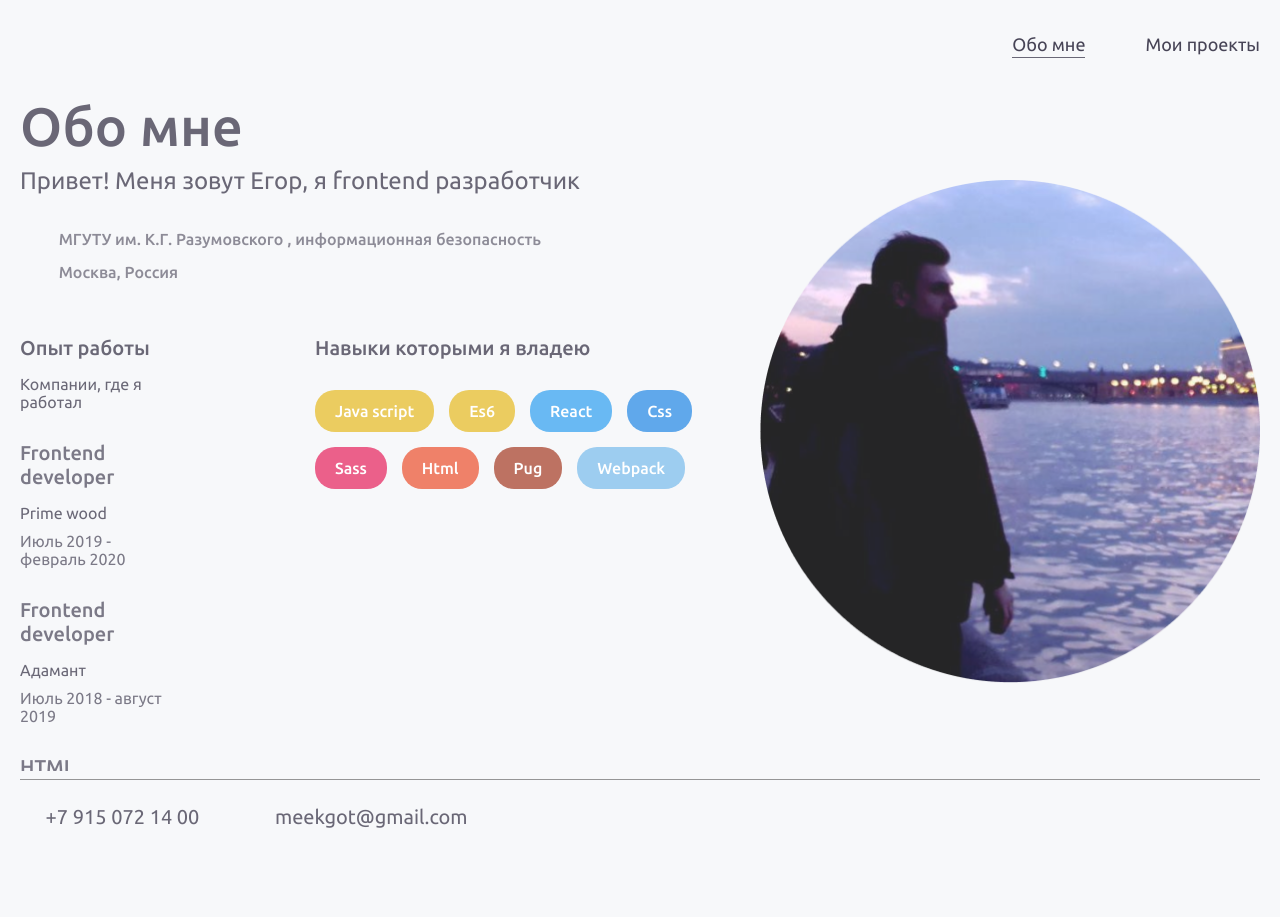
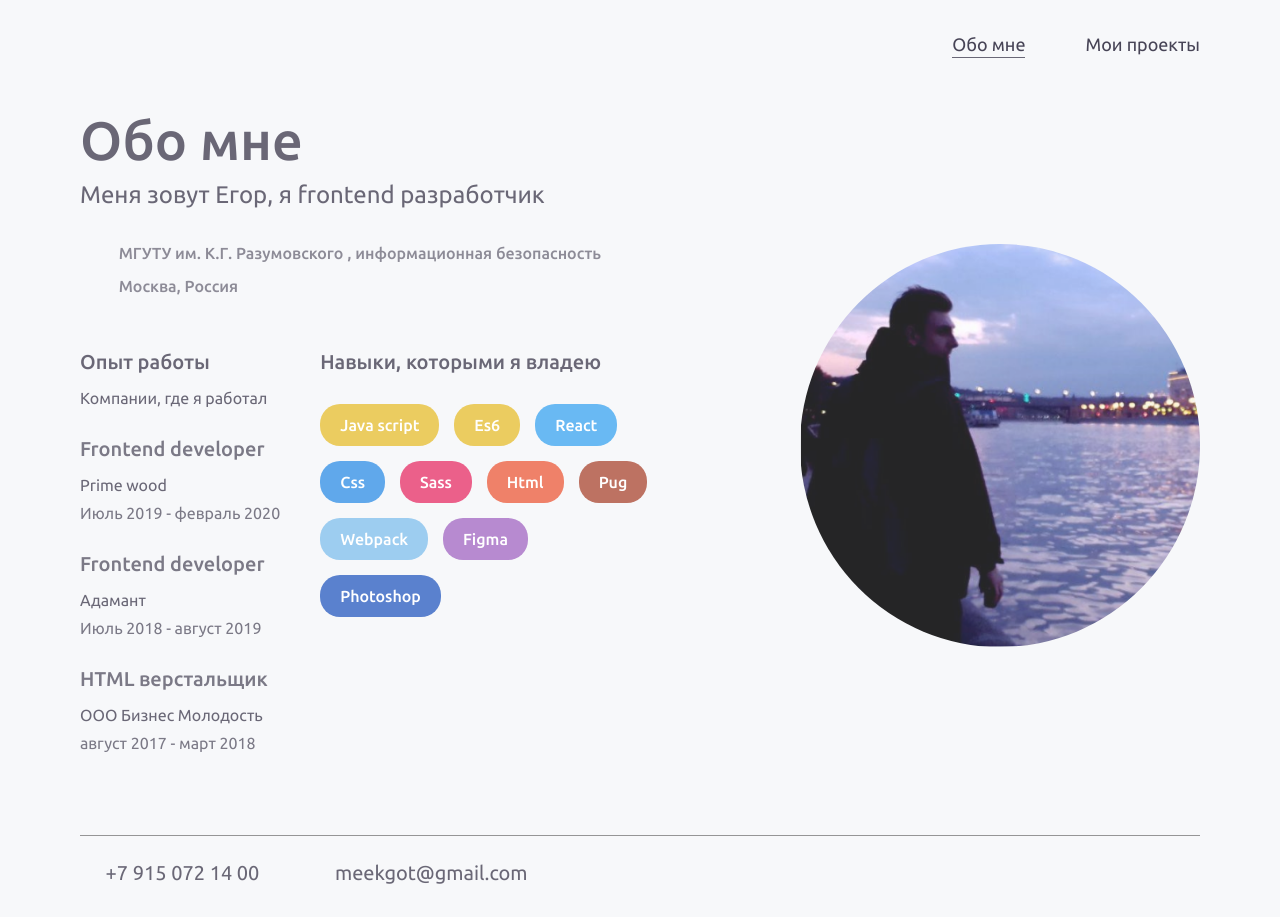
Before and after one commit to WhiteRow/portfolio-page, a React app: page / in a window 1280 px wide. Before the commit the page ends 861 px from the top, so only its background shows below. Built offline with nearby package versions, Linux system fonts and the light colour scheme; a web font is replaced by a local one.

Commit message:
feat - added adaptive version

```diff
--- a/src/js/pages/AboutMe.jsx
+++ b/src/js/pages/AboutMe.jsx
@@ -8,6 +8,7 @@ import Skills from '../components/Skills';
 
 
 export default function AboutMe () {
+    console.log(screen.width);
     const Expirience = [
         {
             position: 'Frontend developer',
@@ -25,50 +26,27 @@ export default function AboutMe () {
             company: 'ООО Бизнес Молодость',
             time: 'август 2017 - март 2018',
             link: 'https://molodost.bz'
-        },
+        }
     ]
 
     const SkillList = [
-        {
-            name: 'Java script',
-            color: '#EBCC60'
-        },
-        {
-            name: 'Es6',
-            color: '#EBCC60'
-        },
-        {
-            name: 'React',
-            color: '#69B9F3'
-        },
-        {
-            name: 'Css',
-            color: '#60A8EB'
-        },
-        {
-            name: 'Sass',
-            color: '#EB608A'
-        },
-        {
-            name: 'Html',
-            color: '#EF8169'
-        },
-        {
-            name: 'Pug',
-            color: '#BD7262'
-        },
-        {
-            name: 'Webpack',
-            color: '#9DCDF0'
-        },
-
+        { name: 'Java script',color: '#EBCC60' },
+        { name: 'Es6',color: '#EBCC60' },
+        { name: 'React',color: '#69B9F3' },
+        { name: 'Css',color: '#60A8EB' },
+        { name: 'Sass',color: '#EB608A' },
+        { name: 'Html',color: '#EF8169' },
+        { name: 'Pug',color: '#BD7262' },
+        { name: 'Webpack',color: '#9DCDF0' },
+        { name: 'Figma',color: '#b78ad0' },
+        { name: 'Photoshop',color: '#5a81ce' }
     ]
 
     return (
         <section className="section about-me">
             <div className="about-me__block">
                 <h1 className="title_large">Обо мне</h1>
-                <p className="subtitle">Привет! Меня зовут  Егор, я frontend разработчик</p>
+                <p className="subtitle">Меня зовут  Егор, я frontend разработчик</p>
 
                 <div className="about-me__info">
                     <div className="about-me__info__item">
@@ -90,7 +68,7 @@ export default function AboutMe () {
                     />
 
                     <Skills
-                        title = 'Навыки которыми я владею'
+                        title = 'Навыки, которыми я владею'
                         skills = { SkillList }
                     />
 
@@ -98,7 +76,11 @@ export default function AboutMe () {
             </div>
 
             <div className="about-me__block">
-                <img className="about-me__avatar" src={avatar} alt="avatar"/>
+                {
+                    screen.width <= 640
+                        ? <a href={avatar} target="_blank"><img className="about-me__avatar" src={avatar} alt="avatar"/></a>
+                        : <img className="about-me__avatar" src={avatar} alt="avatar"/>
+                }
             </div>
         </section>
     )
--- a/src/scss/components/footer.scss
+++ b/src/scss/components/footer.scss
@@ -1,4 +1,5 @@
 @import '../rules/variables';
+@import '../rules/mixins';
 
 .footer {
     padding: 25px 0 30px 0;
@@ -8,12 +9,21 @@
 
     border-top: 1px solid rgba(0, 0, 0, 0.4);
 
+    @include cmq(640px) {
+        flex-direction: column;
+        align-items: flex-start;
+    }
+
     &__item {
         margin-right: 50px;
 
         color: $primary_black;
         font-size: 20px;
         opacity: .8;
+
+        @include cmq(640px) {
+            margin-bottom: 10px;
+        }
     }
 
     &__icon {
--- a/src/scss/components/header.scss
+++ b/src/scss/components/header.scss
@@ -1,4 +1,5 @@
 @import '../rules/variables';
+@import '../rules/mixins';
 @import './menu.scss';
 
 .header {
@@ -8,6 +9,19 @@
     align-items: center;
     justify-content: space-between;
 
+    @include cmq(640px) {
+        justify-content: flex-end;
+    }
+
+    .socials {
+        @include cmq(640px) {
+            position: fixed;
+            right: 15px;
+            bottom: 10px;
+            z-index: 2;
+        }
+    }
+
 
     &__icon {
         display: inline-block;
@@ -15,12 +29,24 @@
         font-size: 25px;
         color: $primary_black;
 
+        @include cmq(640px) {
+            display: block;
+        }
+
         &:first-child {
             margin-right: 18px;
+
+            @include cmq(640px) {
+                margin-right: 0;
+            }
         }
 
         &:not(:first-child) {
             margin: 0 18px;
+
+            @include cmq(640px) {
+                margin: 10px 0 0 0;
+            }
         }
 
         &:hover,
--- a/src/scss/components/menu.scss
+++ b/src/scss/components/menu.scss
@@ -10,6 +10,11 @@
 
         &:last-child {
             margin-left: 30px;
+
+
+            @include cmq(640px) {
+                margin-left: 0;
+            }
         }
 
         &:not(:last-child) {
--- a/src/scss/pages/aboutMe.scss
+++ b/src/scss/pages/aboutMe.scss
@@ -13,11 +13,53 @@
     align-items: center;
     justify-content: space-between;
 
+    @include cmq(1150px) {
+        flex-direction: column;
+    }
+
+    .title_large,
+    .subtitle {
+        @include cmq(640px) {
+            text-align: center;
+        }
+    }
+
+    &__block {
+
+        @include cmq(1150px) {
+            width: 100%
+        }
+
+        &:nth-child(2) {
+            @include cmq(1150px) {
+                width: fit-content;
+
+                position: absolute;
+                top: 60px;
+                right: 0;
+            }
+
+            @include cmq(800px) {
+                top: -30px;
+                left: 180px;
+            }
+
+            @include cmq(640px) {
+                position: fixed;
+                left: unset;
+                top: unset;
+                right: 13px;
+                bottom: 130px;
+            }
+        }
+    }
+
     &__info {
         margin-top: 30px;
 
         color: $primary_black;
         opacity: .6;
+
         &__item {
             margin: 5px 0;
 
@@ -44,6 +86,18 @@
         overflow: auto;
 
         @include overflowScroll;
+
+        @include cmq(1500px) {
+            margin-right: 20px;
+        }
+
+        @include cmq(1150px) {
+            width: 50%;
+        }
+
+        @include cmq(480px) {
+            width: 100%;
+        }
 
         &__item {
             margin: 30px 0;
@@ -80,6 +134,24 @@
 
     &__skills {
         max-width: 445px;
+
+        @include cmq(1500px) {
+            max-width: 350px;
+        }
+
+        @include cmq(1150px) {
+            max-width: 50%;
+        }
+
+        @include cmq(500px) {
+            max-width: 45%;
+        }
+
+        @include cmq(480px) {
+            max-width: 100%;
+            margin-bottom: 20px;
+        }
+
         &__list {
             margin-top: 30px;
             display: flex;
@@ -98,7 +170,21 @@
     }
 
     &__avatar {
-        width: 500px;
+        max-width: 500px;
+        border-radius: 50%;
+
         object-fit: cover;
+
+        @include cmq(1500px) {
+            max-width: 400px;
+        }
+
+        @include cmq(1150px) {
+            max-width: 250px;
+        }
+
+        @include cmq(860px) {
+            max-width: 30px;
+        }
     }
 }
--- a/src/scss/pages/myProjects.scss
+++ b/src/scss/pages/myProjects.scss
@@ -3,6 +3,13 @@
 
 .my-projects {
     $cardMargin: 50px;
+
+    .title_large,
+    .subtitle {
+        @include cmq(1150px) {
+            text-align: center;
+        }
+    }
 
     &__list {
         // width: calc(100% + #{$cardMargin}*2);
@@ -10,12 +17,22 @@
         margin-top: 50px;
 
         display: flex;
-        justify-content: flex-start;
+        align-items: flex-start;
         flex-wrap: wrap;
 
         overflow: auto;
 
         @include overflowScroll;
+
+
+        @include cmq(1600px) {
+            justify-content: space-between;
+        }
+
+        @include cmq(1500px) {
+            height: auto;
+            overflow: unset;
+        }
     }
 
     &__card {
@@ -31,8 +48,20 @@
         // box-shadow: 0px 4px 15px rgba(145, 145, 145, 0.5), 0px 8px 50px rgba(144, 144, 144, 0.25);
         border: 1px solid hsl(250deg 12% 30% / .7);
 
+        @include cmq(1150px) {
+            flex: 1 1 auto;
+        }
+
+        @include cmq(640px) {
+            flex-direction: column;
+        }
+
         &:nth-child(2n) {
             margin-left: 100px;
+
+            @include cmq(1600px) {
+                margin-left: 0;
+            }
         }
 
         &:hover &__image {
@@ -42,8 +71,17 @@
 
 
         &__info {
-            padding: 70px 40px;
+            padding: 0px 40px;
             color: $primary_black;
+
+            @include cmq(1500px) {
+                padding: 0px 20px;
+            }
+
+            @include cmq(640px) {
+                padding: 20px;
+                text-align: center;
+            }
         }
 
         &__title {
@@ -88,12 +126,34 @@
             overflow: hidden;
 
             border-radius: 0px 10px 10px 0;
+
+            @include cmq(640px) {
+                width: 100%;
+                height: 200px;
+            }
+
+            @include cmq(380px) {
+                height: 150px;
+            }
         }
 
         &__image {
+            height: 100%;
+
+            object-fit: cover;
+
             opacity: .9;
 
             transition: 0.2s ease-in-out;
+
+            @include cmq(1500px) {
+                max-width: 220px
+            }
+
+            @include cmq(1150px) {
+                width: 100%;
+                max-width: none;
+            }
         }
     }
 }
--- a/src/scss/rules/_layout.scss
+++ b/src/scss/rules/_layout.scss
@@ -1,3 +1,5 @@
+@import '../rules/mixins';
+
 .container {
     width: 100%;
     max-width: 1600px;
@@ -9,11 +11,34 @@
     display: flex;
     flex-direction: column;
     justify-content: space-between;
+
+    @include cmq(1500px) {
+        max-width: 1200px;
+        padding: 0 40px;
+    }
+
+    @include cmq(1150px) {
+        max-width: 900px;
+    }
+
+    @include cmq(640px) {
+        max-width: 500px;
+        padding: 0 20px;
+    }
+
+    @include cmq(380px) {
+        padding: 0 10px;
+    }
 }
 
 .main {
     min-height: 720px;
     position: relative;
+
+    @include cmq(1500px) {
+        min-height: auto;
+        margin-bottom: 50px;
+    }
 }
 
 .section {
@@ -22,6 +47,12 @@
     position: absolute;
     top: 5%;
     left: 0;
+
+    @include cmq(1500px) {
+        margin-top: 50px;
+
+        position: unset;
+    }
 
     &-enter {
         opacity: 0;
@@ -51,6 +82,20 @@
 
     display: flex;
     align-items: flex-start;
+
+    @include cmq(1150px) {
+        margin-top: 130px;
+    }
+
+    @include cmq(860px) {
+        margin-top: 70px;
+    }
+
+    @include cmq(480px) {
+        margin-top: 30px;
+        flex-direction: column-reverse;
+    }
+
 }
 
 .title_large,
@@ -63,6 +108,10 @@
 .title_large {
     font-size: 54px;
     font-weight: 500;
+
+    @include cmq(640px) {
+        font-size: 38px;
+    }
 }
 
 .title_tiny {
@@ -76,6 +125,10 @@
     margin-top: 10px;
     font-size: 24px;
     font-weight: normal;
+
+    @include cmq(640px) {
+        font-size: 18px;
+    }
 }
 
 .underline {
--- a/src/scss/rules/_mixins.scss
+++ b/src/scss/rules/_mixins.scss
@@ -15,3 +15,9 @@
         background: rgba(0, 0, 0, 0.3);
     }
 }
+
+@mixin cmq ($max) {
+    @media (max-width: $max) {
+        @content
+    }
+}
--- a/webpack.config.js
+++ b/webpack.config.js
@@ -59,7 +59,7 @@ const main = merge([
 
 module.exports = function(env, argv) {
 	if (argv.mode === 'production') {
-		return merge([main, extractCSS(), clear(directories.distribution)]);
+		return merge([main, extractCSS()]);
 	}
 	if (argv.mode === 'development') {
 		return merge([main, server(), styles(), surceMap()]);
```
Also changed, not shown: src/js/components/Routes.jsx (+4 -4 lines), src/js/pages/MyProjects.jsx (+4 -5 lines), src/assets/images/about-me-image.png.
